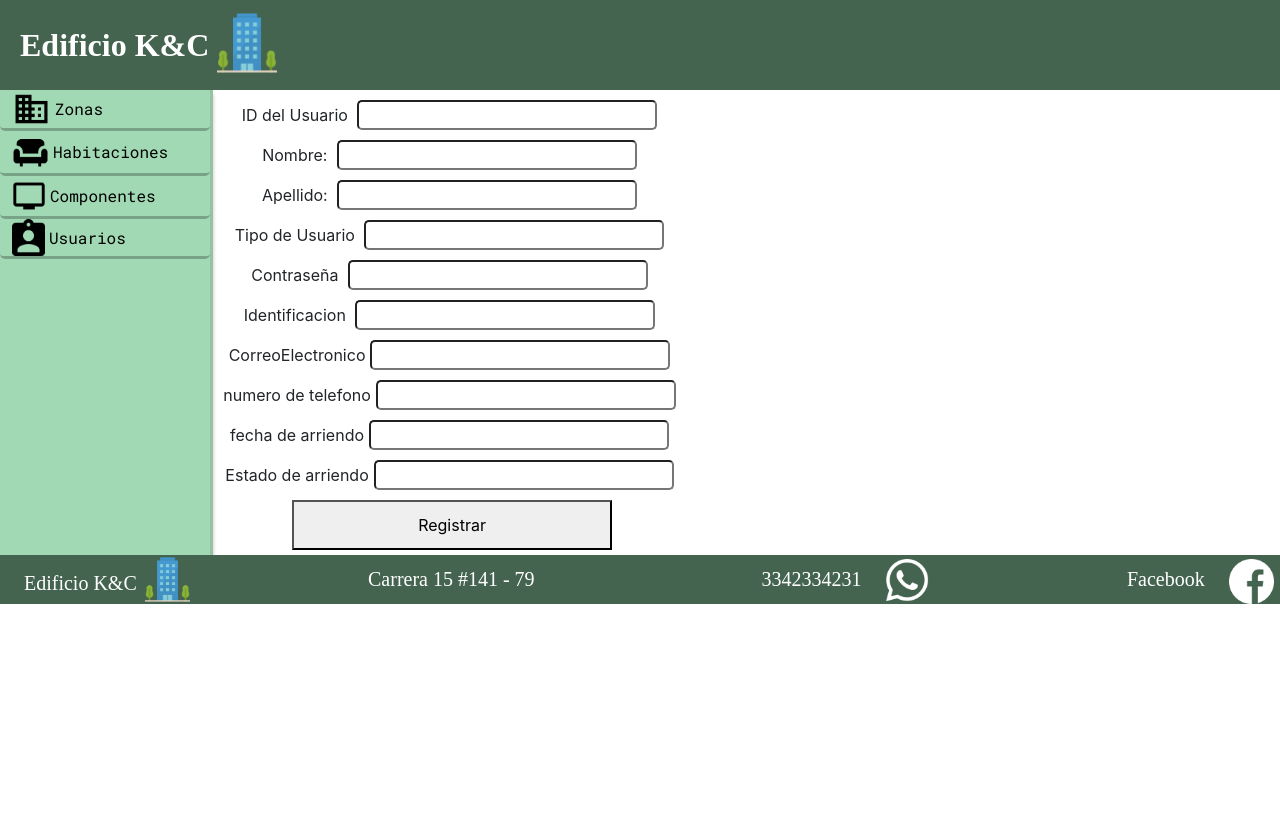
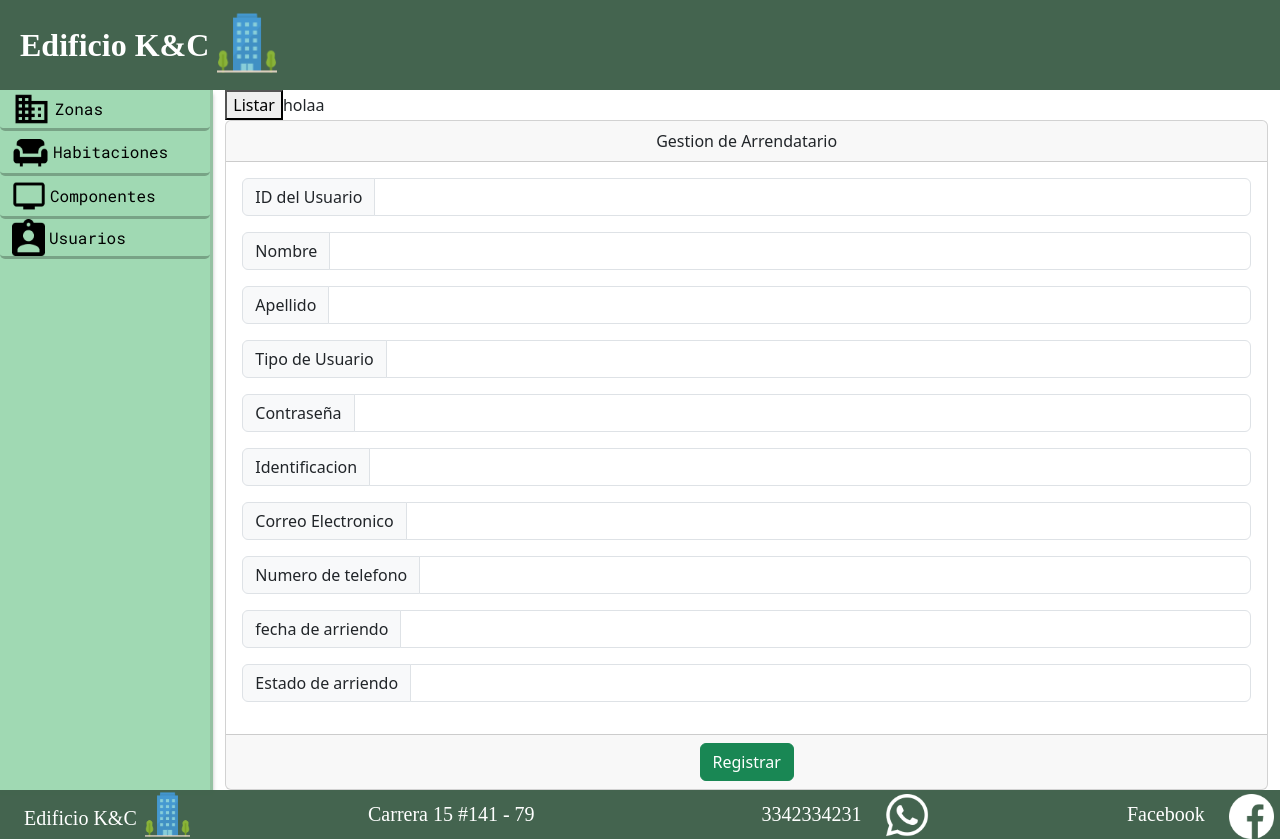
Before and after one commit to LuisPinto9/project-kandc, a React (Create React App) app: page /inventario in a window 1280 px wide. Before the commit the page ends 800 px from the top, so only its background shows below. Built offline with nearby package versions, Linux system fonts and the light colour scheme.

Commit message:
arreglo de los imput

```diff
--- a/src/css/inventario.css
+++ b/src/css/inventario.css
@@ -24,3 +24,7 @@
     height: 50px;
     margin-top: 5px;
 }
+
+.lista{
+
+}
--- a/src/pages/inventario.js
+++ b/src/pages/inventario.js
@@ -2,6 +2,7 @@ import React, { useState } from "react";
 import BarraLateral from "../components/BarraLateral";
 import "../css/styles.css";
 import "../css/inventario.css";
+import 'bootstrap/dist/css/bootstrap.min.css';
 
 import logo from "../logo.svg";
 import "../App.css";
@@ -10,30 +11,53 @@ import Axios from "axios";
 
 function Inventario() {
 
+  /* datos de los arrendatarios */
+  const [IDUsuario, setIDUsuario] = useState("");
+  const [Nombre, setNombre] = useState("");
+  const [Apellido, setApellido] = useState("");
+  const [TypeUser, setTypeUser] = useState("");
+  const [Identification, setIdentification] = useState("");
+  const [Contraseña, setContraseña] = useState("");
+  const [PhoneNumber, setphoneNumber] = useState("");
+  const [Gmail, setGmail] = useState("");
+  const [LeaseDate, setLeaseDate] = useState("");
+  const [State1, setState1] = useState("");
 
-  const [IDUsuario,setIDUsuario]=useState("");
-  const [Nombre,setNombre]=useState("");
-  const [Apellido,setApellido]=useState("");
-  const [TypeUser,setTypeUser]=useState("");
-  const [Identification,setIdentification]=useState("");
-  const [Contraseña,setContraseña]=useState("");
-  const [PhoneNumber,setphoneNumber]=useState("");
-  const [Gmail,setGmail]=useState("");
-  const [LeaseDate,setLeaseDate]=useState("");
-  const [State1,setState1]=useState("");
+  const [ArrendatarioList, setArrendatarioList] = useState([]);
 
+  /* agregar arrendatarios */
+  const add = () => {
 
-  const add=()=>{
+    Axios.post("http://localhost:3001/create", {
+      IDUsuario: IDUsuario,
+      Nombre: Nombre,
+      PhoneNumber: PhoneNumber
+    }).then(() => {
+      alert("se registro bro");
+    });
+  }
 
-    Axios.post("http://localhost:3001/create",{
-    IDUsuario:IDUsuario,
-    Nombre:Nombre,
-      PhoneNumber:PhoneNumber
-    }).then(()=>{
+  /* mostrar arrendatarios */
+  const getArrendatario = () => {
 
-      alert("se registro bro");
-    })
+    Axios.get("http://localhost:3001/Arrendatarios").then((response) => {
+      setArrendatarioList(response.data);
+      alert("mostrar datos");
+      {
+
+        ArrendatarioList.map((val, key) => {
+          return
+          <label>
+            {val.Nombre}
+          </label>
+
+        })
+
+      }
+
+    });
   }
+
 
 
   return (
@@ -42,74 +66,129 @@ function Inventario() {
         <div className="col-2 div-barra">
           <BarraLateral />
         </div>
+        <div className="container">
+
+          <div className="inventario1">
+
+            {/*  map-pasar por todos los valores */}
+            <div className="lista">
+              <button onClick={getArrendatario}> Listar </button>
+              <label>holaa</label>
+            </div>
+          </div>
+
+
+          <div className="card text-center">
+            <div className="card-header">
+              Gestion de Arrendatario
+            </div>
+            <div className="card-body">
+
+              <div className="input-group mb-3">
+                <span className="input-group-text" id="basic-addon1">ID del Usuario </span>
+                <input type="number"
+                 onChange={(event) => {
+                  setIDUsuario(event.target.value);
+                }}
+                className="form-control"  aria-label="Username" aria-describedby="basic-addon1"/>
+              </div>
+
+              <div className="input-group mb-3">
+                <span className="input-group-text" id="basic-addon1">Nombre </span>
+                <input type="text"
+                 onChange={(event) => {
+                  setNombre(event.target.value);
+                }}
+                className="form-control" aria-label="Username" aria-describedby="basic-addon1"/>
+              </div>
+
+              <div className="input-group mb-3">
+                <span className="input-group-text" id="basic-addon1">Apellido </span>
+                <input type="text"
+                 onChange={(event) => {
+                  setApellido(event.target.value);
+                }}
+                className="form-control"  aria-label="Username" aria-describedby="basic-addon1"/>
+              </div>
+
+              <div className="input-group mb-3">
+                <span className="input-group-text" id="basic-addon1">Tipo de Usuario </span>
+                <input type="text"
+                 onChange={(event) => {
+                  setTypeUser(event.target.value);
+                }}
+                className="form-control"  aria-label="Username" aria-describedby="basic-addon1"/>
+              </div>
+
+              <div className="input-group mb-3">
+                <span className="input-group-text" id="basic-addon1">Contraseña</span>
+                <input type="text"
+                 onChange={(event) => {
+                  setContraseña(event.target.value);
+                }}
+                className="form-control"  aria-label="Username" aria-describedby="basic-addon1"/>
+              </div>
+
+              <div className="input-group mb-3">
+                <span className="input-group-text" id="basic-addon1">Identificacion</span>
+                <input type="text"
+                 onChange={(event) => {
+                  setIdentification(event.target.value);
+                }}
+                className="form-control"  aria-label="Username" aria-describedby="basic-addon1"/>
+              </div>
+              <div className="input-group mb-3">
+                <span className="input-group-text" id="basic-addon1">Correo Electronico</span>
+                <input type="text"
+                 onChange={(event) => {
+                  setGmail(event.target.value);
+                }}
+                className="form-control"  aria-label="Username" aria-describedby="basic-addon1"/>
+              </div>
+              <div className="input-group mb-3">
+                <span className="input-group-text" id="basic-addon1">Numero de telefono</span>
+                <input type="number"
+                 onChange={(event) => {
+                  setphoneNumber(event.target.value);
+                }}
+                className="form-control"  aria-label="Username" aria-describedby="basic-addon1"/>
+              </div>
+              <div className="input-group mb-3">
+                <span className="input-group-text" id="basic-addon1">fecha de arriendo</span>
+                <input type="text"
+                 onChange={(event) => {
+                  setLeaseDate(event.target.value);
+                }}
+                className="form-control"  aria-label="Username" aria-describedby="basic-addon1"/>
+              </div>
+              <div className="input-group mb-3">
+                <span className="input-group-text" id="basic-addon1">Estado de arriendo</span>
+                <input type="text"
+                 onChange={(event) => {
+                  setState1(event.target.value);
+                }}
+                className="form-control"  aria-label="Username" aria-describedby="basic-addon1"/>
+              </div>
 
 
 
-        <div className="inventario1">
-          <div className="datos">
-          <label>ID del Usuario <input
-            onChange={(event)=>{
-                setIDUsuario(event.target.value);
-            }}
-               type="number"></input></label>
 
-            <label>Nombre: <input
-            onChange={(event)=>{
-                setNombre(event.target.value);
-            }}
-             type="text"></input></label>
-
-            <label>Apellido: <input
-            onChange={(event)=>{
-                setApellido(event.target.value);
-            }}
-             type="text"></input></label>
-
-             <label>Tipo de Usuario <input
-            onChange={(event)=>{
-                setTypeUser(event.target.value);
-            }}
-             type="text"></input></label>
-
-            <label>Contraseña <input
-            onChange={(event)=>{
-                setContraseña(event.target.value);
-            }}
-              type="text"></input></label>
-            <label>Identificacion <input type="number"></input></label>
-            <label>CorreoElectronico<input type="text"></input></label>
-            <label>numero de telefono<input
-            onChange={(event)=>{
-                setphoneNumber(event.target.value);
-            }}
-               type="number"></input></label>
-            <label>fecha de arriendo<input type="text"></input></label>
-            <label>Estado de arriendo<input type="number"></input></label>
-            <button onClick={add}> Registrar </button>
+            </div>
+            <div className="card-footer text-body-secondary">
+              <button className='btn btn-success' onClick={add}> Registrar </button>
 
 
+
+
+            </div>
           </div>
+
+
+
+
+
         </div>
 
-{/*
-        <div className="body-1 col-10 text-center">
-          <div className="App">
-            <header className="App-header">
-              <img src={logo} className="App-logo" alt="logo" />
-              <p>
-                Edit <code>src/App.js</code> and save to reload.
-              </p>
-              <a
-                className="App-link"
-                href="https://reactjs.org"
-                target="_blank"
-                rel="noopener noreferrer"
-              >
-                Learn React
-              </a>
-            </header>
-          </div>
-        </div> */}
 
       </div>
     </div>
```
Also changed, not shown: 1 other file (tests, documents, lock files or other folders).
